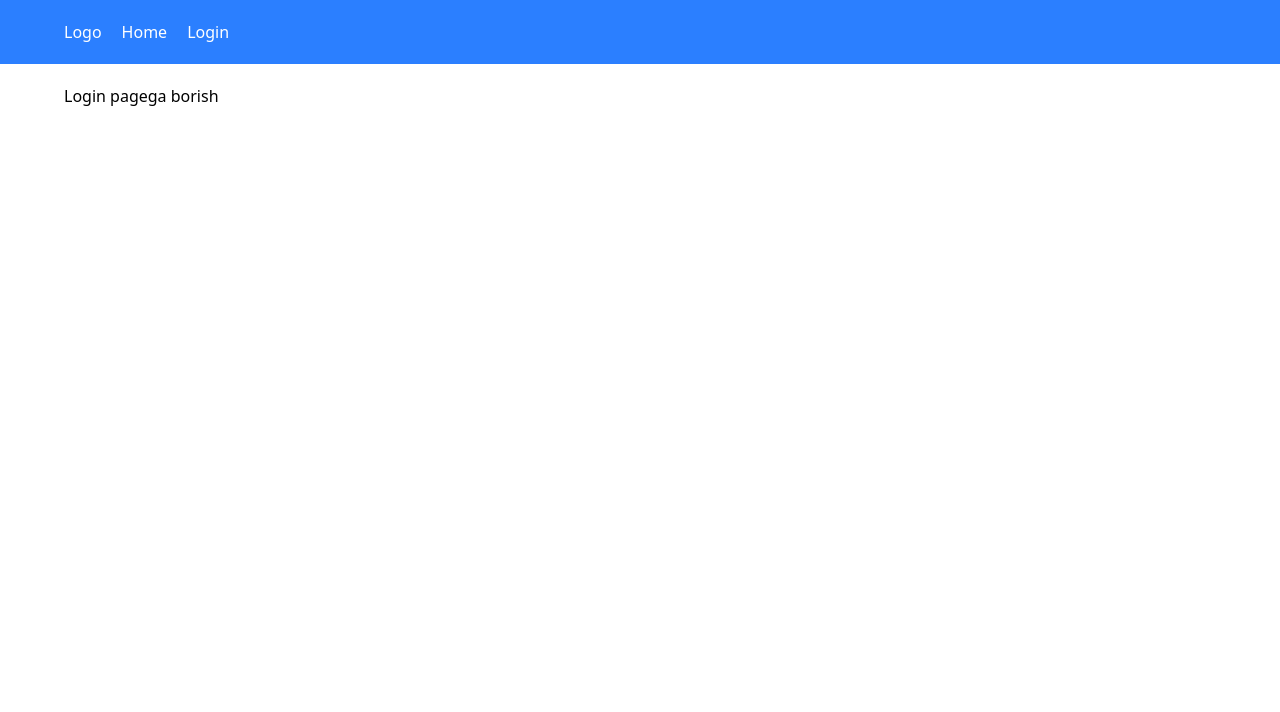
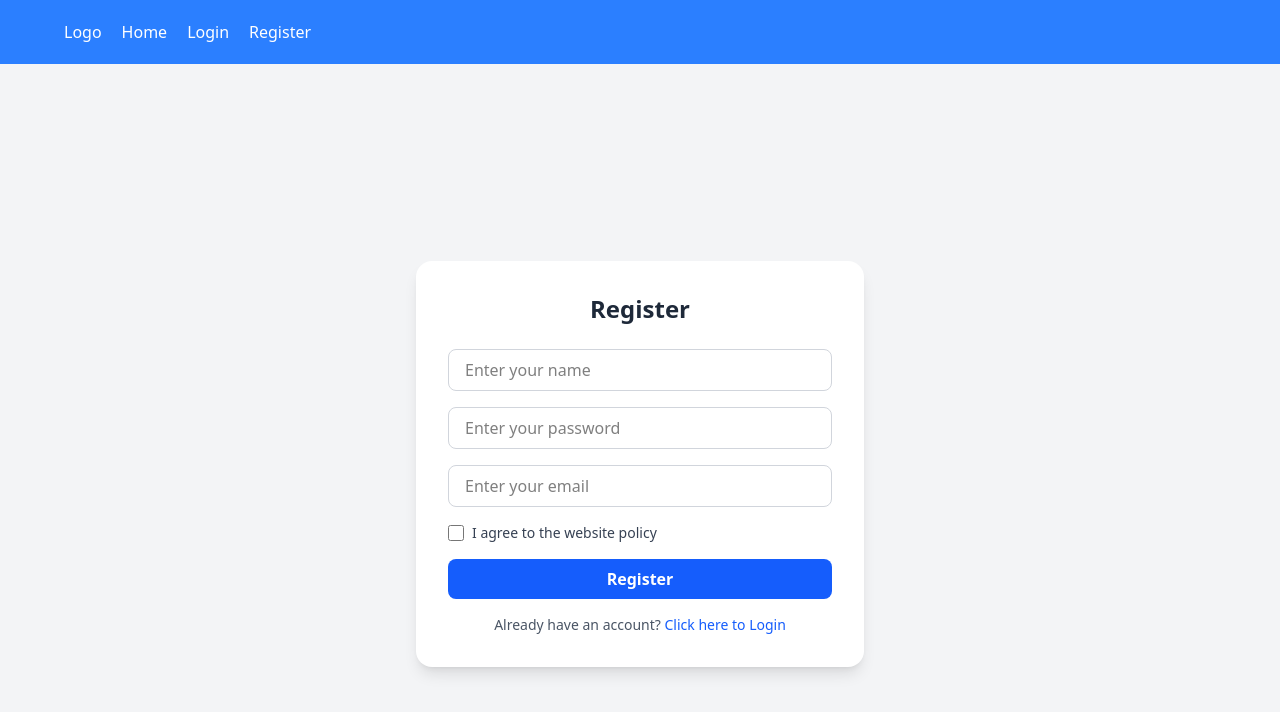
Before and after one commit to Students-demo-projects/react-ts-lesson, a React (Vite) app: page /register in a window 1280 px wide. Shown: the top 712 px of the page. Built offline with nearby package versions, Linux system fonts and the light colour scheme.

Commit message:
Register va Login Pagelarni yaratib ui qildim

```diff
--- a/src/App.tsx
+++ b/src/App.tsx
@@ -3,8 +3,8 @@ import { Route, Routes } from "react-router-dom";
 import Header from "./components/Header.tsx";
 
 const Home = lazy(() => import("./pages/home"));
-const Login =lazy(()=>import("./pages/login"))
-const Register =lazy(()=>import("./pages/register"))
+const Login = lazy(() => import("./pages/Login"));
+const Register = lazy(() => import("./pages/Register"));
 function App() {
   return (
     <>
@@ -13,7 +13,6 @@ function App() {
         <Route path="/" element={<Home />} />
         <Route path="/login" element={<Login />} />
         <Route path="/register" element={<Register />} />
-
       </Routes>
     </>
   );
--- a/src/components/Header.tsx
+++ b/src/components/Header.tsx
@@ -7,6 +7,7 @@ function Header() {
       <h1>Logo</h1>
       <NavLink to={"/"}>Home</NavLink>
       <NavLink to={"/login"}>Login</NavLink>
+      <NavLink to={"/register"}>Register</NavLink>
     </nav>
   )
 }
--- /dev/null
+++ b/src/pages/Login.tsx
@@ -0,0 +1,43 @@
+import { NavLink } from "react-router-dom"
+
+function Login() {
+    return (
+        <div className="flex items-center justify-center min-h-screen bg-gray-100">
+            <div className="bg-white shadow-lg rounded-2xl p-8 w-full max-w-md">
+                <h1 className="text-2xl font-bold text-center text-gray-800 mb-6">
+                    Register
+                </h1>
+
+                <form className="flex flex-col space-y-4">
+                    <input
+                        type="password"
+                        placeholder="Enter your password"
+                        className="w-full px-4 py-2 border border-gray-300 rounded-lg focus:outline-none focus:ring-2 focus:ring-blue-500"
+                    />
+
+                    <input
+                        type="email"
+                        placeholder="Enter your email"
+                        className="w-full px-4 py-2 border border-gray-300 rounded-lg focus:outline-none focus:ring-2 focus:ring-blue-500"
+                    />
+
+                    <button
+                        type="submit"
+                        className="w-full bg-blue-600 text-white py-2 rounded-lg font-semibold hover:bg-blue-700 transition duration-200"
+                    >
+                        Login
+                    </button>
+
+                    <p className="text-sm text-center text-gray-600">
+                        Don't have an account?
+                        <span className="text-blue-600 hover:underline cursor-pointer">
+                            <NavLink to={"/register"}> Click here to register</NavLink>
+                        </span>
+                    </p>
+                </form>
+            </div>
+        </div>
+    )
+}
+
+export default Login
--- /dev/null
+++ b/src/pages/Register.tsx
@@ -0,0 +1,57 @@
+import React from 'react'
+import { NavLink } from 'react-router-dom'
+
+function Register() {
+  return (
+    <div className="flex items-center justify-center min-h-screen bg-gray-100">
+      <div className="bg-white shadow-lg rounded-2xl p-8 w-full max-w-md">
+        <h1 className="text-2xl font-bold text-center text-gray-800 mb-6">
+          Register
+        </h1>
+
+        <form className="flex flex-col space-y-4">
+          <input
+            type="text"
+            placeholder="Enter your name"
+            className="w-full px-4 py-2 border border-gray-300 rounded-lg focus:outline-none focus:ring-2 focus:ring-blue-500"
+          />
+
+          <input
+            type="password"
+            placeholder="Enter your password"
+            className="w-full px-4 py-2 border border-gray-300 rounded-lg focus:outline-none focus:ring-2 focus:ring-blue-500"
+          />
+
+          <input
+            type="email"
+            placeholder="Enter your email"
+            className="w-full px-4 py-2 border border-gray-300 rounded-lg focus:outline-none focus:ring-2 focus:ring-blue-500"
+          />
+
+          <div className="flex items-center space-x-2">
+            <input type="checkbox" id="policy" className="w-4 h-4" />
+            <label htmlFor="policy" className="text-sm text-gray-700">
+              I agree to the website policy
+            </label>
+          </div>
+
+          <button
+            type="submit"
+            className="w-full bg-blue-600 text-white py-2 rounded-lg font-semibold hover:bg-blue-700 transition duration-200"
+          >
+            Register
+          </button>
+
+          <p className="text-sm text-center text-gray-600">
+            Already have an account?
+            <span className="text-blue-600 hover:underline cursor-pointer">
+              <NavLink to={"/login"}> Click here to Login</NavLink>
+            </span>
+          </p>
+        </form>
+      </div>
+    </div>
+  )
+}
+
+export default Register
--- a/src/pages/login/index.tsx
+++ /dev/null
@@ -1,12 +0,0 @@
-import { Link } from "react-router-dom"
-
-
-function Login() {
-  return (
-    <div className="px-16 py-5">
-      <Link to={"/register"}>Register pagega borish</Link>
-    </div>
-  )
-}
-
-export default Login
--- a/src/pages/register/index.tsx
+++ /dev/null
@@ -1,12 +0,0 @@
-import { Link } from "react-router-dom"
-
-
-function Register() {
-  return (
-   <div className="px-16 py-5">
-      <Link to={"/login"}>Login pagega borish</Link>
-    </div>
-  )
-}
-
-export default Register
```
Also changed, not shown: 1 other file (tests, documents, lock files or other folders).
